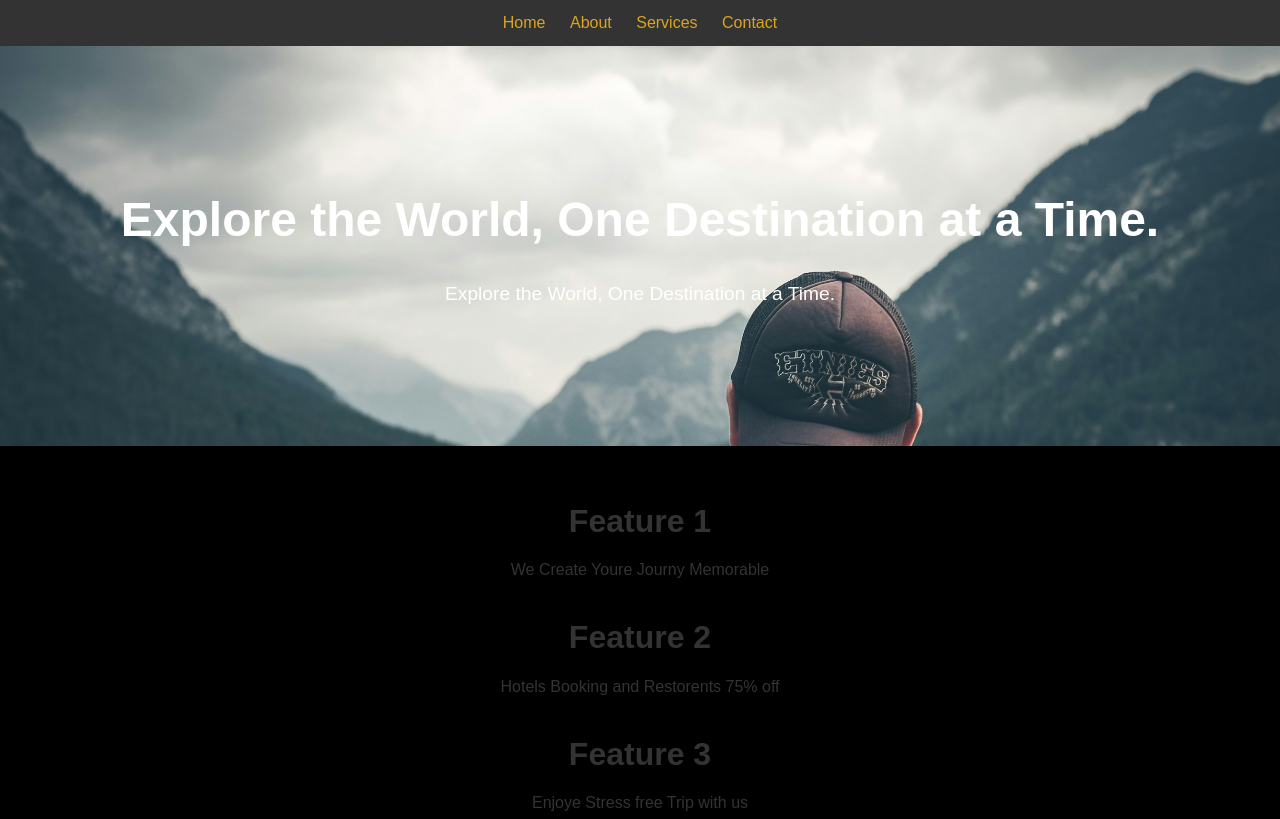
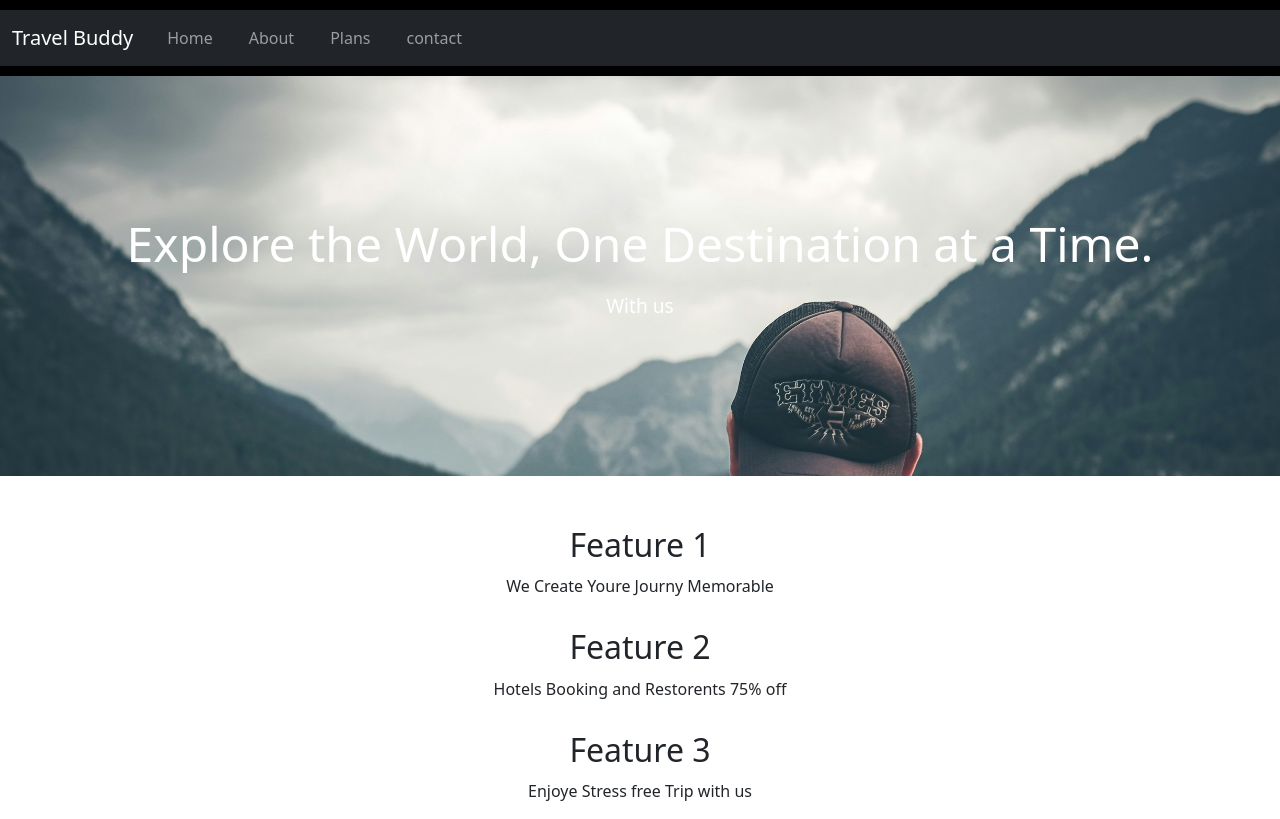
Before and after one commit to Ajaydodiya7773/CodeclauseIntership_travlingweb, a plain HTML site: page LandingPage/index.html in a window 1280 px wide. Shown: the top 819 px of the page. Drawn offline with nearby package versions, Linux system fonts and the light colour scheme.

Commit message:
nav changes

```diff
--- a/LandingPage/index.html
+++ b/LandingPage/index.html
@@ -4,28 +4,44 @@
 <head>
     <meta charset="UTF-8">
     <meta name="viewport" content="width=device-width, initial-scale=1.0">
-    <title>Your Website</title>
+    <title>TravelBuddy</title>
     <link rel="stylesheet" href="styles.css">
-
+    <link href="https://cdn.jsdelivr.net/npm/bootstrap@5.3.3/dist/css/bootstrap.min.css" rel="stylesheet" integrity="sha384-QWTKZyjpPEjISv5WaRU9OFeRpok6YctnYmDr5pNlyT2bRjXh0JMhjY6hW+ALEwIH" crossorigin="anonymous">
+    <script src="https://cdn.jsdelivr.net/npm/bootstrap@5.3.3/dist/js/bootstrap.bundle.min.js" integrity="sha384-YvpcrYf0tY3lHB60NNkmXc5s9fDVZLESaAA55NDzOxhy9GkcIdslK1eN7N6jIeHz" crossorigin="anonymous"></script>
 </head>
 <body>
     <header>
-        <!-- Navigation Menu -->
-        <nav>
-            <ul>
-                <li><a href="#">Home</a></li>
-                <li><a href="#">About</a></li>
-                <li><a href="#">Services</a></li>
-                <li><a href="#">Contact</a></li>
-            </ul>
-        </nav>
+        <nav class="navbar navbar-expand-sm bg-dark navbar-dark">
+            <div class="container-fluid">
+              <a class="navbar-brand" href="#">Travel Buddy</a>
+              <button class="navbar-toggler" type="button" data-bs-toggle="collapse" data-bs-target="#collapsibleNavbar" title="Btn">
+                <span class="navbar-toggler-icon"></span>
+              </button>
+              <div class="collapse navbar-collapse" id="collapsibleNavbar">
+                <ul class="navbar-nav">
+                  <li class="nav-item">
+                    <a class="nav-link" href="#">Home</a>
+                  </li>
+                  <li class="nav-item">
+                    <a class="nav-link" href="#">About</a>
+                  </li>
+                  <li class="nav-item">
+                    <a class="nav-link" href="#">Plans</a>
+                  </li>
+                  <li class="nav-item">
+                    <a class="nav-link" href="#">contact</a>
+                  </li>
+                </ul>
+              </div>
+            </div>
+          </nav>
     </header>
 
     <section class="hero">
         <!-- Hero section with an image and welcome message -->
         <div class="hero-content">
             <h1>Explore the World, One Destination at a Time.</h1>
-            <p>Explore the World, One Destination at a Time.</p>
+            <p>With us</p>
         </div>
     </section>
 
@@ -81,9 +97,9 @@
         <p>&copy; 2024 Your Website. All rights reserved.</p>
         <!-- Social media icons -->
         <ul class="social-icons">
-            <li><a href="#"><img src="facebook-icon.png" alt="Facebook"></a></li>
-            <li><a href="#"><img src="twitter-icon.png" alt="Twitter"></a></li>
-            <li><a href="#"><img src="instagram-icon.png" alt="Instagram"></a></li>
+            <li><a href="#"><img src="Images/icons8-facebook-64.png" alt="Facebook"></a></li>
+            <li><a href="#"><img src="Images/icons8-twitterx-50.png" alt="X"></a></li>
+            <li><a href="#"><img src="Images/icons8-instagram-circle-30.png" alt="Instagram"></a></li>
         </ul>
     </footer>
 </body>
--- a/LandingPage/styles.css
+++ b/LandingPage/styles.css
@@ -15,15 +15,15 @@ body {
 
 /* Header styles */
 header {
-    background-color: #333;
-    color: #fff;
-    padding: 10px 0;
+    background-color:black;
+    color: #333;
+     padding: 10px 0;
+     position:relative;
 }
 
 nav ul {
     list-style: none;
     text-align: center;
-
 }
 
 nav ul li {
```
Also changed, not shown: LandingPage/Images/icons8-facebook-64.png (added), LandingPage/Images/icons8-instagram-circle-30.png (added), LandingPage/Images/icons8-twitterx-50.png (added).
